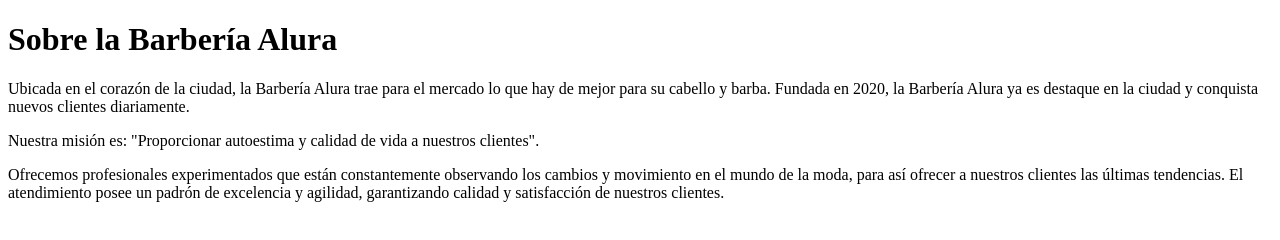
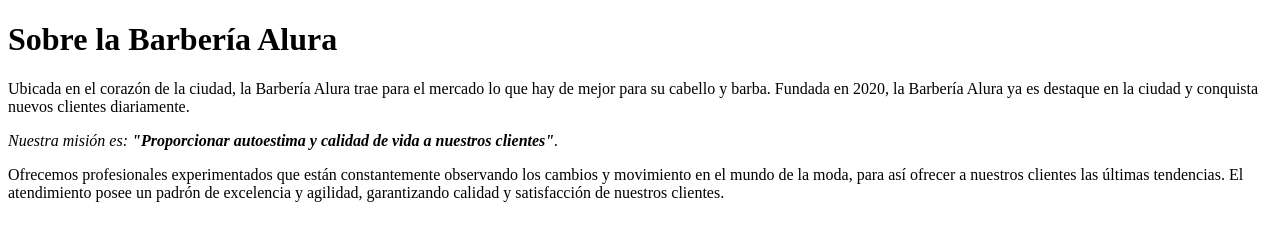
Before and after one commit to AndrewSnake961/alura-html-css, a plain HTML site: page Mi_Primera_Pagina_Web/texto-base.html in a window 1280 px wide. Drawn offline with Linux system fonts and the light colour scheme.

Commit message:
Formatting text with italic style and using strong tag

```diff
--- a/Mi_Primera_Pagina_Web/texto-base.html
+++ b/Mi_Primera_Pagina_Web/texto-base.html
@@ -10,7 +10,9 @@
     <h1>Sobre la Barbería Alura</h1>
 
     <p>Ubicada en el corazón de la ciudad, la Barbería Alura trae para el mercado lo que hay de mejor para su cabello y barba. Fundada en 2020, la Barbería Alura ya es destaque en la ciudad y conquista nuevos clientes diariamente.</p>
-   <p> Nuestra misión es: "Proporcionar autoestima y calidad de vida a nuestros clientes".</p>
+
+    <p><em> Nuestra misión es: <strong>"Proporcionar autoestima y calidad de vida a nuestros clientes"</strong>.</em></p>
+
    <p> Ofrecemos profesionales experimentados que están constantemente observando los cambios y movimiento en el mundo de la moda, para así ofrecer a nuestros clientes las últimas tendencias. El atendimiento posee un padrón de excelencia y agilidad, garantizando calidad y satisfacción de nuestros clientes. </p>
 
 </body>
```
